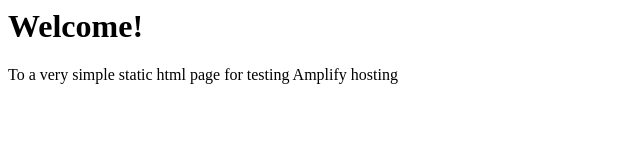
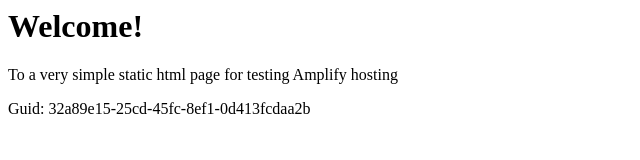
Before and after one commit to aws-aemilia-sfo/Github-PR-Commit-Integration-Test-DoNotTouch-Gith-OKSLNVO2-v1-prod-us-west-1, a website: page src/index.html in a window 1280 px wide. Shown: the whole page, without its empty margins (0-640 px from the left). Drawn offline with Linux system fonts and the light colour scheme.

Commit message:
commit from integ tests

```diff
--- a/src/index.html
+++ b/src/index.html
@@ -1,3 +1,5 @@
+
+
 <html lang="en">
 
 <head>
@@ -10,6 +12,6 @@
 <body>
     <h1>Welcome!</h1>
     <p>To a very simple static html page for testing Amplify hosting</p>
-</body>
+    <p>Guid: 32a89e15-25cd-45fc-8ef1-0d413fcdaa2b</p></body>
 
 </html>
```
